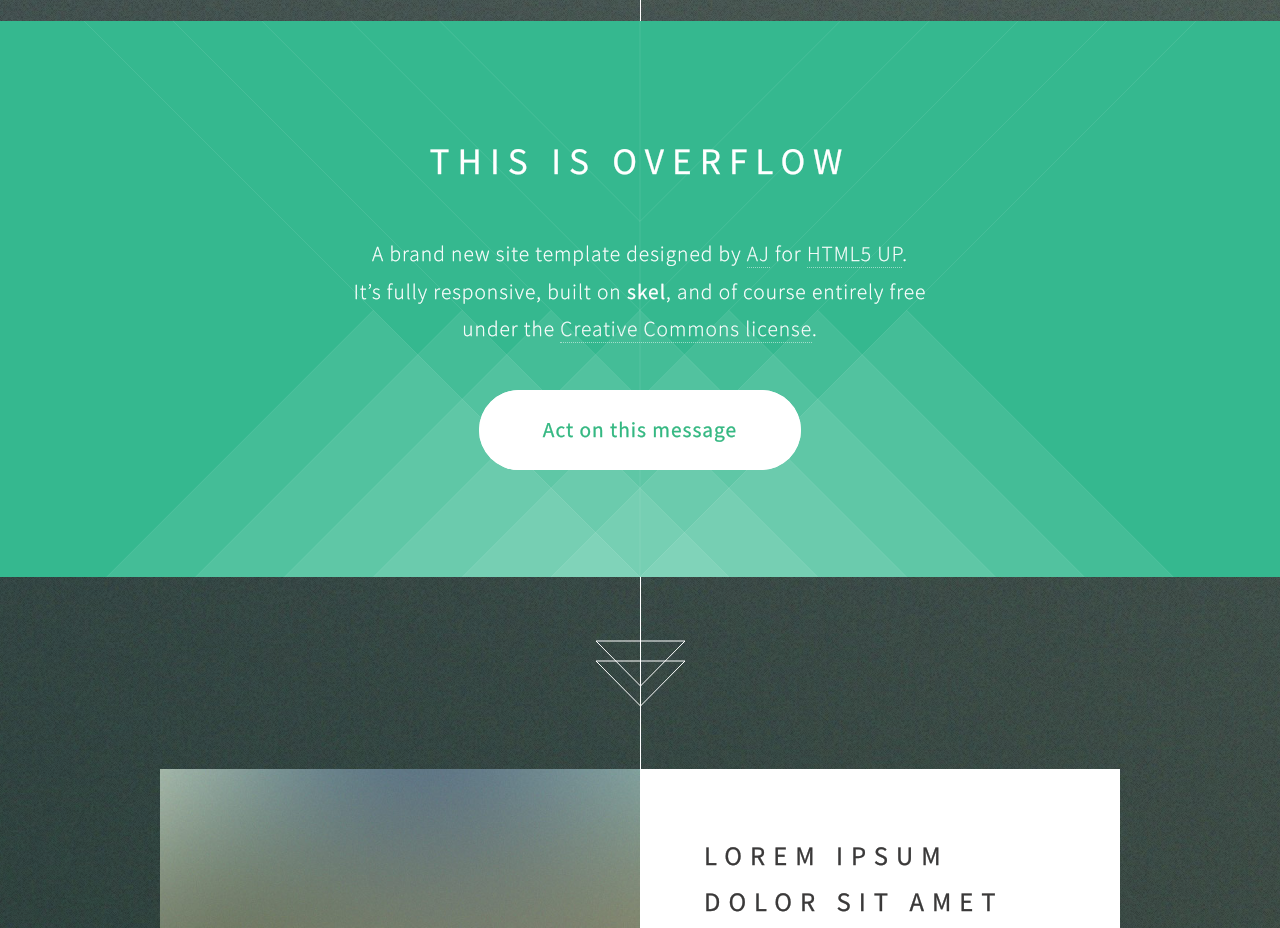
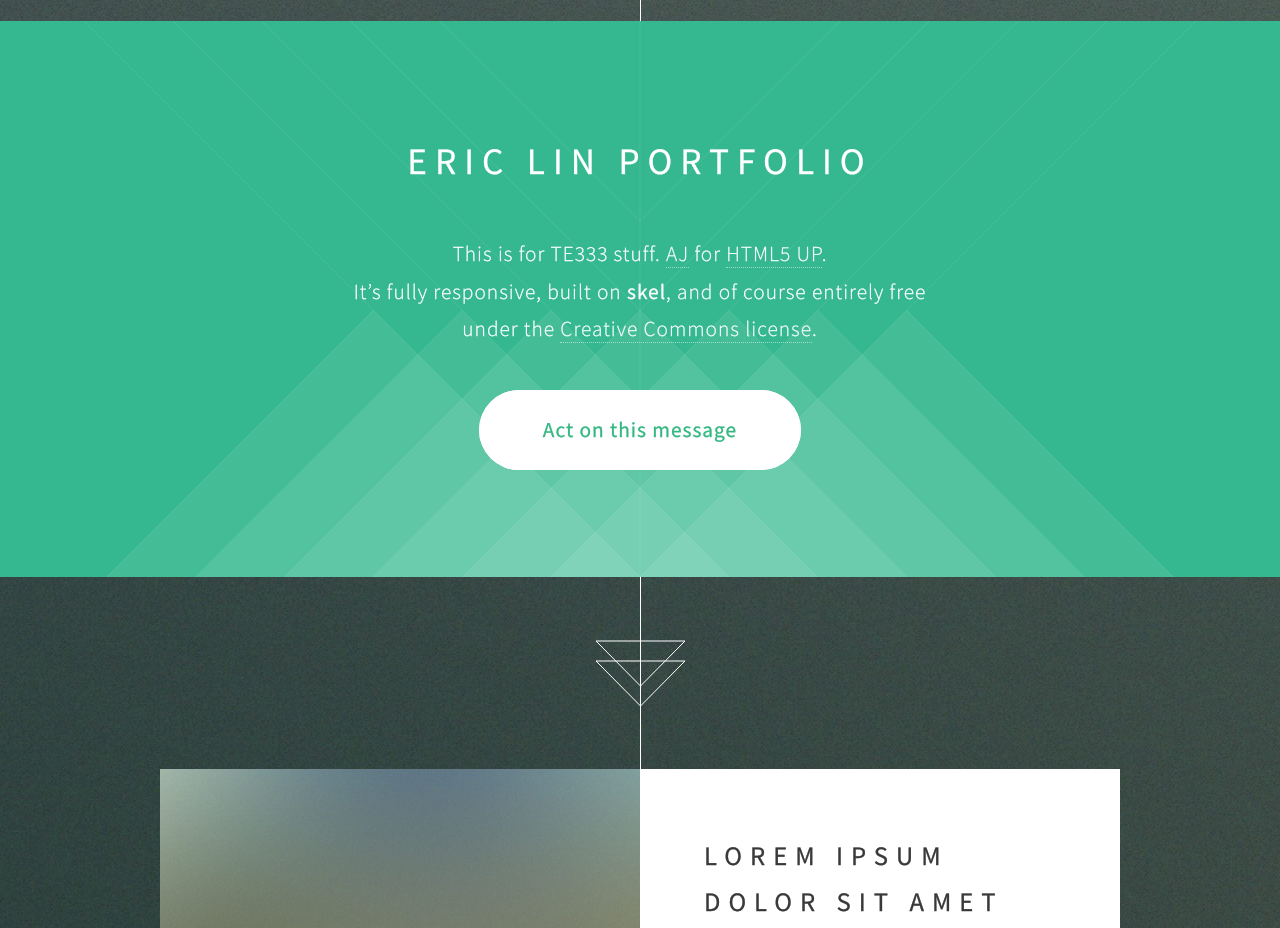
Before and after one commit to yulin4/yulin4.github.io, a plain HTML site: page index.html in a window 1280 px wide. Shown: the part 800-1728 px from the top of the page. Drawn offline with Linux system fonts and the light colour scheme.

Commit message:
Update index.html
initial commit html

```diff
--- a/index.html
+++ b/index.html
@@ -6,7 +6,7 @@
 -->
 <html>
 	<head>
-		<title>Overflow by HTML5 UP</title>
+		<title>Eric Lin Website</title>
 		<meta http-equiv="content-type" content="text/html; charset=utf-8" />
 		<meta name="description" content="" />
 		<meta name="keywords" content="" />
@@ -38,9 +38,9 @@
 		<!-- Banner -->
 			<section id="banner">
 				<header>
-					<h2>This is Overflow</h2>
+					<h2>Eric Lin Portfolio</h2>
 				</header>
-				<p>A brand new site template designed by <a href="http://n33.co">AJ</a> for <a href="http://html5up.net">HTML5 UP</a>.<br />
+				<p>This is for TE333 stuff. <a href="http://n33.co">AJ</a> for <a href="http://html5up.net">HTML5 UP</a>.<br />
 				It’s fully responsive, built on <strong>skel</strong>, and of course entirely free<br />
 				under the <a href="http://html5up.net/license">Creative Commons license</a>.</p>
 				<footer>
```
